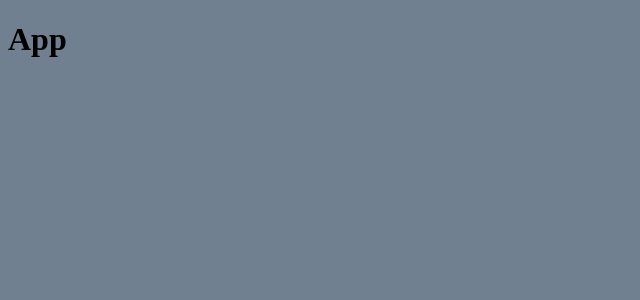
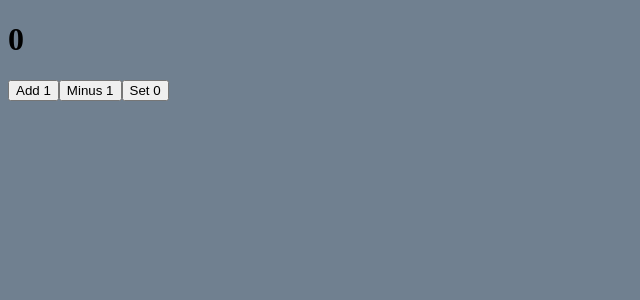
Before and after one commit to alexborovdev/redux-practice, a React (Vite) app: page / in a window 1280 px wide. Shown: the top 300 px of the page, without its empty margins (0-640 px from the left). Built offline with nearby package versions, Linux system fonts and the light colour scheme.

Commit message:
feat: connect Redux counter to React

```diff
--- a/src/App.tsx
+++ b/src/App.tsx
@@ -1,6 +1,17 @@
+import { useDispatch, useSelector } from 'react-redux'
+import type { CounterState } from './store/store.ts'
+
 const App = () => {
+  const count = useSelector((state: CounterState) => state.count)
+  const dispatch = useDispatch()
+
   return (
-    <h1>App</h1>
+    <>
+      <h1>{count}</h1>
+      <button type="button" onClick={() => dispatch({ type: 'INCREMENT' })}>Add 1</button>
+      <button type="button" onClick={() => dispatch({ type: 'DECREMENT' })}>Minus 1</button>
+      <button type="button" onClick={() => dispatch({ type: 'RESET' })}>Set 0</button>
+    </>
   )
 }
 
--- a/src/store/store.ts
+++ b/src/store/store.ts
@@ -1,8 +1,8 @@
 import { legacy_createStore as createStore } from 'redux'
 
-type CounterState = { count: number }
+export type CounterState = { count: number }
 
-type Action =
+export type Action =
   | { type: 'INCREMENT' }
   | { type: 'DECREMENT' }
   | { type: 'RESET' }
```
